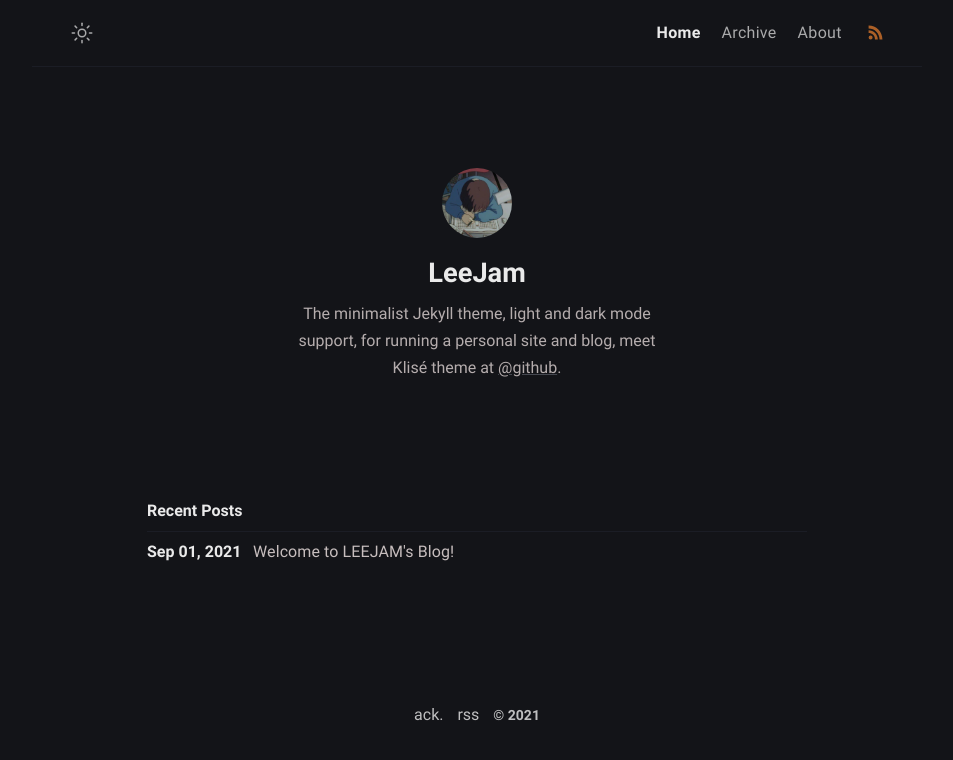
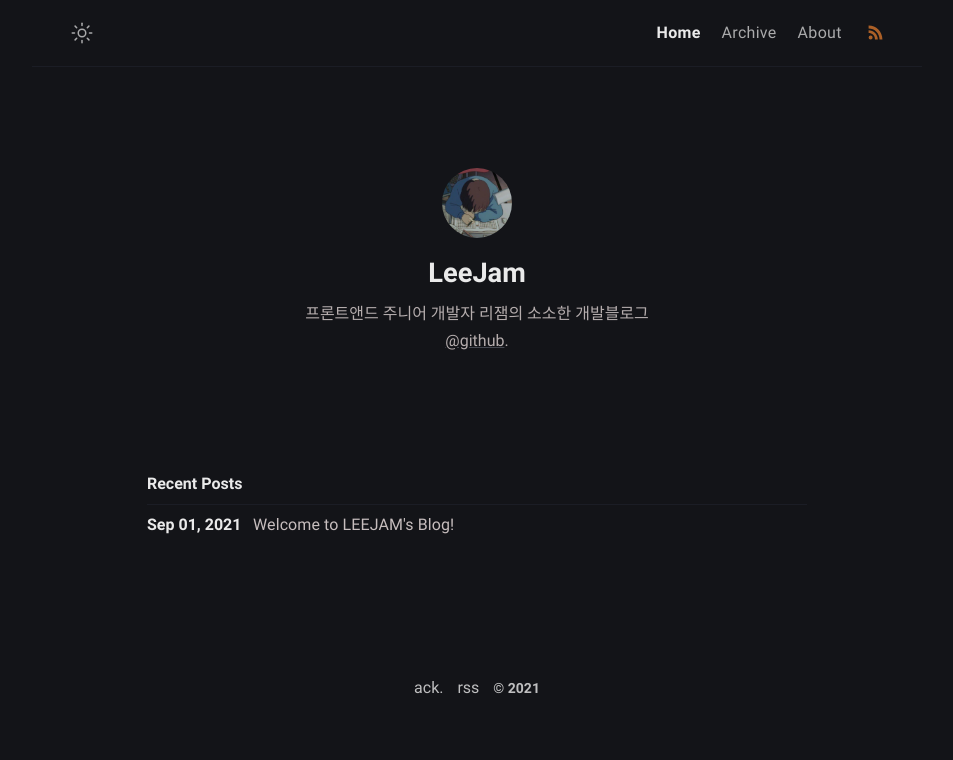
Before and after one commit to LeeJams/LeeJams.github.io, a Jekyll site: the page built from index.md, in a window 1280 px wide. Shown: the top 760 px of the page, without its empty margins (163-1116 px from the left). Built offline with Jekyll 4.4.1, drawn with Linux system fonts in a browser that asks for light colours.

Commit message:
update info

```diff
--- a/_config.yml
+++ b/_config.yml
@@ -1,8 +1,8 @@
 # Site settings
 title: LeeJam's Codng # site title
 description: >- # site description
-  프론트앤드 주니어 개발자 리잼의 소소한 블로그
-  <a href="https://github.com/piharpi" target="_blank" rel="noopener">@github</a>.
+  프론트앤드 주니어 개발자 리잼의 소소한 개발블로그
+  <a href="https://github.com/LeeJams" target="_blank" rel="noopener">@github</a>.
 lang: ko-KR # default lang
 timezone: Asia/Seoul # set your timezone
 image: assets/img/ogp.png # This image used for Open Graph more info https://ogp.me/
@@ -13,8 +13,8 @@ mode: dark # default theme "dark" | "light"
 author:
   name: LeeJam # author name
   bio: >- # tell to the world
-    The minimalist Jekyll theme, light and dark mode support, for running a personal site and blog,
-    meet Klisé theme at <a href="https://github.com/LeeJams" target="_blank" rel="noopener">@github</a>.
+    프론트앤드 주니어 개발자 리잼의 소소한 개발블로그
+    <a href="https://github.com/LeeJams" target="_blank" rel="noopener">@github</a>.
   username: LeeJams # general username
   github: LeeJams # github username
   twitter: twitter_username # twitter username
```
